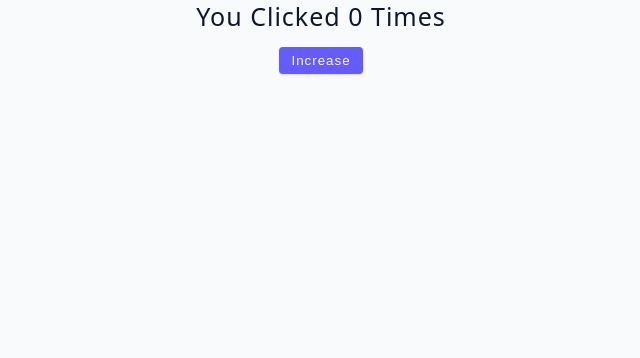
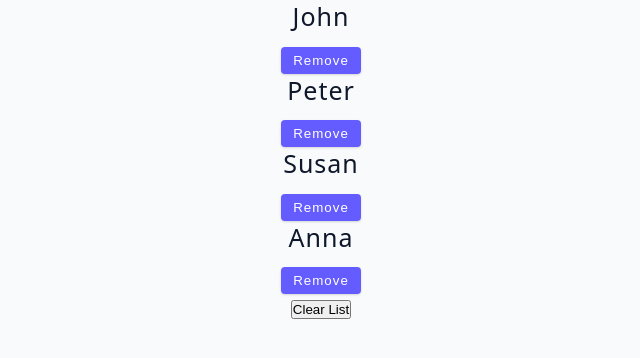
Before and after one commit to rupamsutar/advanced-react-by-john-smilga, a React (Vite) app: page / in a window 1280 px wide. Shown: the top 358 px of the page, without its empty margins (319-959 px from the left). Built offline with nearby package versions, Linux system fonts and the light colour scheme.

Commit message:
Challenge Complete

```diff
--- a/src/App.jsx
+++ b/src/App.jsx
@@ -1,4 +1,4 @@
-import Starter from "./tutorial/01-useState/starter/02-useState-basics";
+import Starter from "./tutorial/01-useState/starter/03-useState-array";
 
 
 function App() {
--- a/src/tutorial/01-useState/starter/03-useState-array.jsx
+++ b/src/tutorial/01-useState/starter/03-useState-array.jsx
@@ -1,5 +1,33 @@
+import { useState } from "react";
+import { data } from "../../../data";
+
 const UseStateArray = () => {
-  return <h2>useState array example</h2>;
+  const [newData, setNewData] = useState(data);
+
+  const removeHandler = (id) => {
+    setNewData(newData.filter((item) => item.id !== id))
+  }
+
+  const clearHandler = () => {
+    setNewData([]);
+  }
+
+  return (
+    <>
+    {newData.map((item) => {
+      return(
+        <div key={item.id} className="">
+          <h4>{item.name}</h4>
+          <button type="button" className="btn" onClick={() => {
+            removeHandler(item.id);
+          }}>remove</button>
+        </div>
+      )
+    })}
+
+    <button onClick={clearHandler}>Clear List</button>
+    </>
+  );
 };
 
 export default UseStateArray;
```
